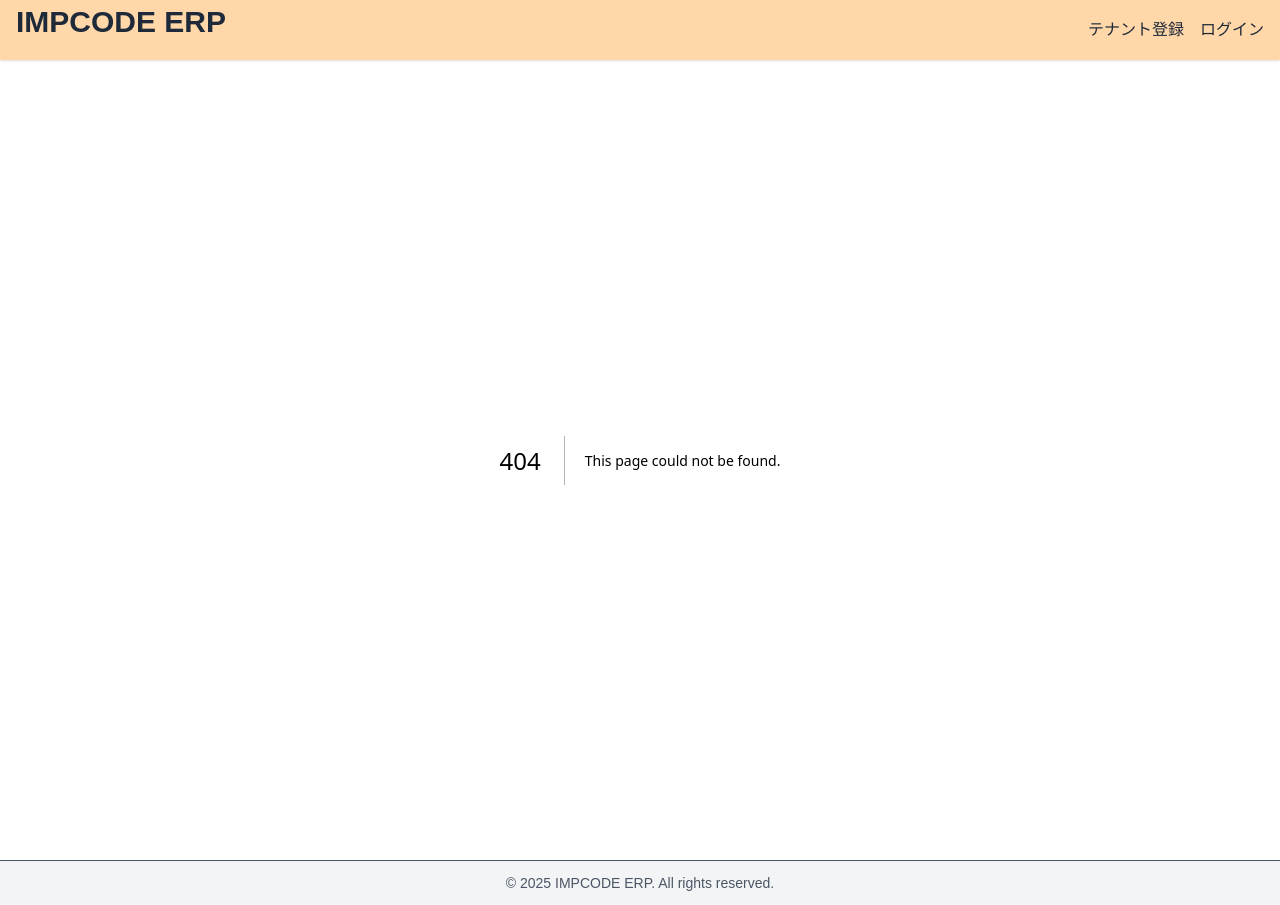
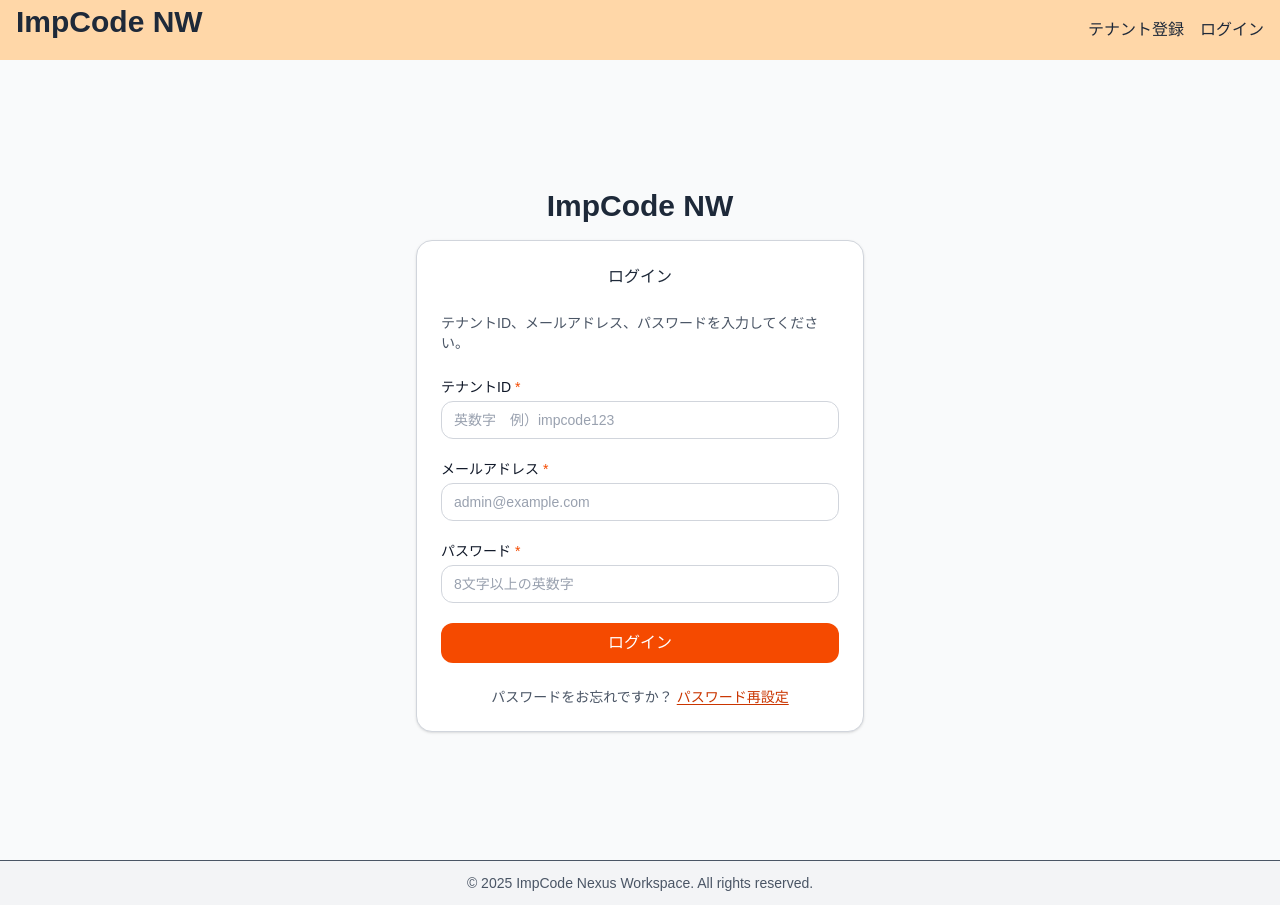
Before and after one commit to ryosuke-takiguchi/erp_test, a Next.js app: page /login in a window 1280 px wide. Before the commit this address had no page. Built offline with nearby package versions, Linux system fonts and the light colour scheme.

Commit message:
20251103

```diff
--- /dev/null
+++ b/app/login/page.tsx
@@ -0,0 +1,75 @@
+// TenantSignupStatic.tsx
+"use client";
+import React from "react";
+
+export default function Login() {
+  return (
+    <main>
+      <h1>ImpCode NW</h1>
+        <div className="max-w-md mx-auto bg-white border border-gray-300 rounded-2xl p-6 shadow-sm">
+        <h2 className="text-center">ログイン</h2>
+        < br />
+        <p>テナントID、メールアドレス、パスワードを入力してください。</p>
+        <br />
+        <form action="/api/login" method="post" className="space-y-5">
+            {/* テナントID */}
+            <div>
+                <label htmlFor="tenantid" className="block text-sm font-medium text-gray-900">
+                テナントID <span className="text-orange-600">*</span>
+                </label>
+                <input
+                type="text"
+                id="tenantid"
+                name="tenantid"
+                placeholder="英数字　例）impcode123"
+                required
+                className="mt-1 w-full rounded-xl border border-gray-300 bg-white px-3 py-2 text-sm text-gray-900 placeholder:text-gray-400 outline-none focus:ring-2 focus:ring-orange-400 focus:border-orange-300"
+                />
+            </div>
+            {/* メールアドレス */}
+            <div>
+                <label htmlFor="email" className="block text-sm font-medium text-gray-900">
+                メールアドレス <span className="text-orange-600">*</span>
+                </label>
+                <input
+                type="email"
+                id="email"
+                name="email"
+                placeholder="admin@example.com"
+                required
+                className="mt-1 w-full rounded-xl border border-gray-300 bg-white px-3 py-2 text-sm text-gray-900 placeholder:text-gray-400 outline-none focus:ring-2 focus:ring-orange-400 focus:border-orange-300"
+                />
+            </div>
+            {/* パスワード */}
+            <div>
+                <label htmlFor="password" className="block text-sm font-medium text-gray-900">
+                パスワード <span className="text-orange-600">*</span>
+                </label>
+                <input
+                type="password"
+                id="password"
+                name="password"
+                placeholder="8文字以上の英数字"
+                required
+                className="mt-1 w-full rounded-xl border border-gray-300 bg-white px-3 py-2 text-sm text-gray-900 placeholder:text-gray-400 outline-none focus:ring-2 focus:ring-orange-400 focus:border-orange-300"
+                />
+            </div>
+            {/* ログインボタン */}
+            <div>
+                <button
+                type="submit"
+                className="w-full rounded-xl bg-orange-600 px-4 py-2 text-white hover:bg-orange-700 focus:outline-none focus:ring-2 focus:ring-orange-400"
+                >
+                ログイン
+                </button>
+            </div>
+        </form>
+
+        <p className="mt-6 text-center text-sm text-gray-600">
+          パスワードをお忘れですか？{" "}
+          <a href="/forgot-password" className="font-medium text-orange-700 underline underline-offset-2 hover:text-orange-800">パスワード再設定</a>
+        </p>
+      </div>
+    </main>
+  );
+}
--- a/app/page.tsx
+++ b/app/page.tsx
@@ -1,9 +1,12 @@
 export default function HomePage() {
   return (
     <main className="min-h-screen flex flex-col items-center justify-center bg-gray-50 text-gray-800">
-      <h1 className="text-3xl font-bold mb-4">IMPCODE ERP SYSTEM</h1>
+      <h1 className="text-3xl font-bold mb-4">ImpCode Nexus Workspace</h1>
       <p className="text-sm text-gray-600">
-        クラウド型ERPシステム（開発中）へようこそ。
+        個人的なワークスペースから、チームでのコラボレーションまで、
+      </p>
+      <p className="text-sm text-gray-600">
+        あらゆるニーズに対応する統合プラットフォーム。
       </p>
 
       <div className="mt-6 space-x-4">
--- /dev/null
+++ b/app/tenant/signup-send/page.tsx
@@ -0,0 +1,20 @@
+// TenantSignupStatic.tsx
+"use client";
+import React from "react";
+
+export default function TenantSignupSendStatic() {
+  return (
+    <main>
+        <h1>ImpCode NW</h1>
+        <div className="max-w-md mx-auto bg-white border border-gray-300 rounded-2xl p-6 shadow-sm">
+            <h2 className="text-center">テナント仮登録完了</h2>
+            <br />
+            <p>ご登録ありがとうございます。仮登録が完了しました。</p>
+            <p>入力いただいたメールアドレス宛に、本登録用のURLを送信しました。</p>
+            <p>メールに記載されたURLから本登録を完了してください。</p>
+            <br />
+            <a href="/login" className="text-orange-600 hover:underline">ログイン画面へ</a>
+        </div>
+    </main>
+  );
+}
--- a/app/tenant/signup/page.tsx
+++ b/app/tenant/signup/page.tsx
@@ -5,26 +5,40 @@ import React from "react";
 export default function TenantSignupStatic() {
   return (
     <main>
-      <h1>ImpCode ERP</h1>
+      <h1>ImpCode NW </h1>
         <div className="max-w-md mx-auto bg-white border border-gray-300 rounded-2xl p-6 shadow-sm">
         <h2>テナント新規登録</h2>
-        <p>会社単位での管理アカウントを作成します。</p>
-
+        <p>新規テナント及び管理者アカウントを作成します。</p>
+        <br />
         <form action="/public/tenants/signup" method="post" className="space-y-5">
-          {/* 会社名 */}
+          {/* テナント名称 */}
           <div>
-            <label htmlFor="company" className="block text-sm font-medium text-gray-900">
-              会社名 <span className="text-orange-600">*</span>
+            <label htmlFor="tenantname" className="block text-sm font-medium text-gray-900">
+              テナント名称 <span className="text-orange-600">*</span>
             </label>
             <input
               type="text"
-              id="company"
-              name="company"
-              placeholder="株式会社インプコード"
+              id="tenantname"
+              name="tenantname"
+              placeholder="2〜80文字 例）株式会社インプコード"
               required
               className="mt-1 w-full rounded-xl border border-gray-300 bg-white px-3 py-2 text-sm text-gray-900 placeholder:text-gray-400 outline-none focus:ring-2 focus:ring-orange-400 focus:border-orange-300"
             />
-            <small className="mt-1 block text-xs text-gray-500">2〜80文字</small>
+          </div>
+
+          {/* テナントID */}
+          <div>
+            <label htmlFor="tenantid" className="block text-sm font-medium text-gray-900">
+              テナントID <span className="text-orange-600">*</span>
+            </label>
+            <input
+              type="text"
+              id="tenantid"
+              name="tenantid"
+              placeholder="英数字　例）impcode123"
+              required
+              className="mt-1 w-full rounded-xl border border-gray-300 bg-white px-3 py-2 text-sm text-gray-900 placeholder:text-gray-400 outline-none focus:ring-2 focus:ring-orange-400 focus:border-orange-300"
+            />
           </div>
 
           {/* 管理者メールアドレス */}
@@ -51,7 +65,7 @@ export default function TenantSignupStatic() {
               type="password"
               id="password"
               name="password"
-              placeholder="12文字以上。大/小/数字/記号を含む"
+              placeholder="8文字以上。大/小/数字/記号を含む"
               required
               className="mt-1 w-full rounded-xl border border-gray-300 bg-white px-3 py-2 text-sm text-gray-900 placeholder:text-gray-400 outline-none focus:ring-2 focus:ring-orange-400 focus:border-orange-300"
             />
--- a/components/Footer.tsx
+++ b/components/Footer.tsx
@@ -2,7 +2,7 @@ export default function Footer() {
   return (
     <footer className="w-full bg-gray-100 text-gray-600 text-sm py-3 mt-auto border-t">
       <div className="max-w-7xl mx-auto px-4 text-center">
-        © {new Date().getFullYear()} IMPCODE ERP. All rights reserved.
+        © {new Date().getFullYear()} ImpCode Nexus Workspace. All rights reserved.
       </div>
     </footer>
   );
--- a/components/Header.tsx
+++ b/components/Header.tsx
@@ -6,7 +6,7 @@ export default function Header() {
     <header className="w-full bg-orange-200 text-gray-800 shadow-sm">
       <div className="max-w-7xl mx-auto px-4 pt-1 pb-1 flex items-center justify-between">
         <h1 className="text-base font-bold">
-          <Link href="/">IMPCODE ERP</Link>
+          <Link href="/">ImpCode NW</Link>
         </h1>
         <nav className="space-x-4 text-base">
           <Link href="/tenant/signup" className="hover:underline">
```
